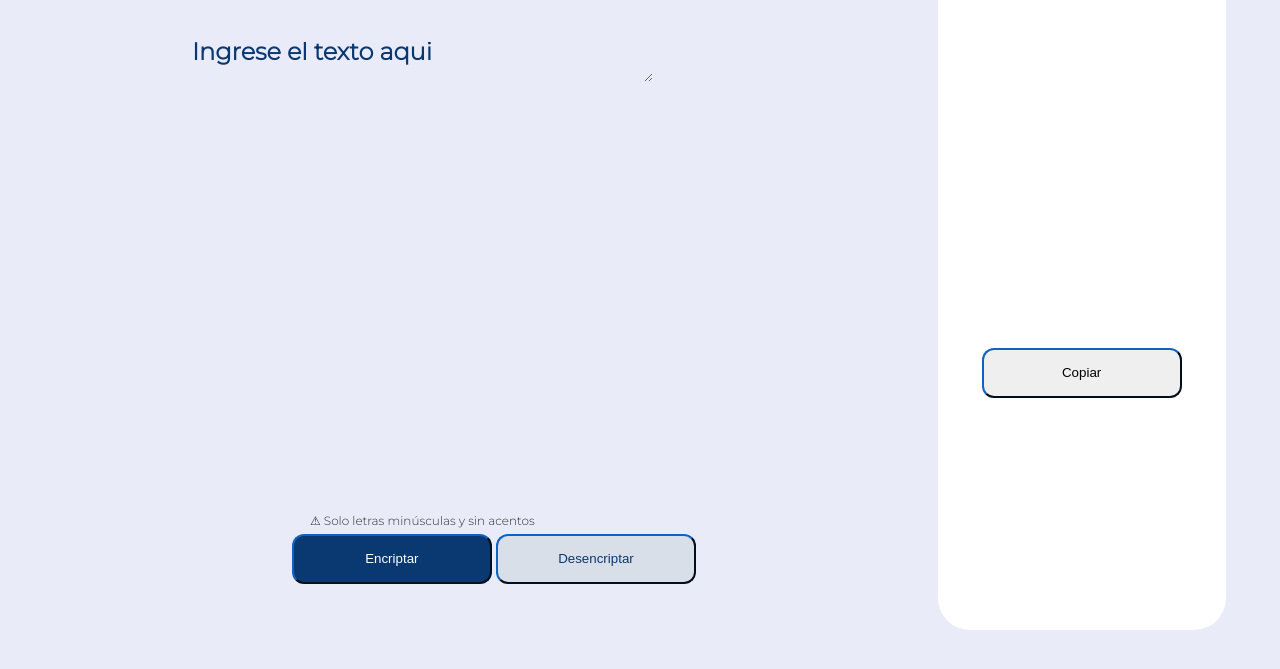
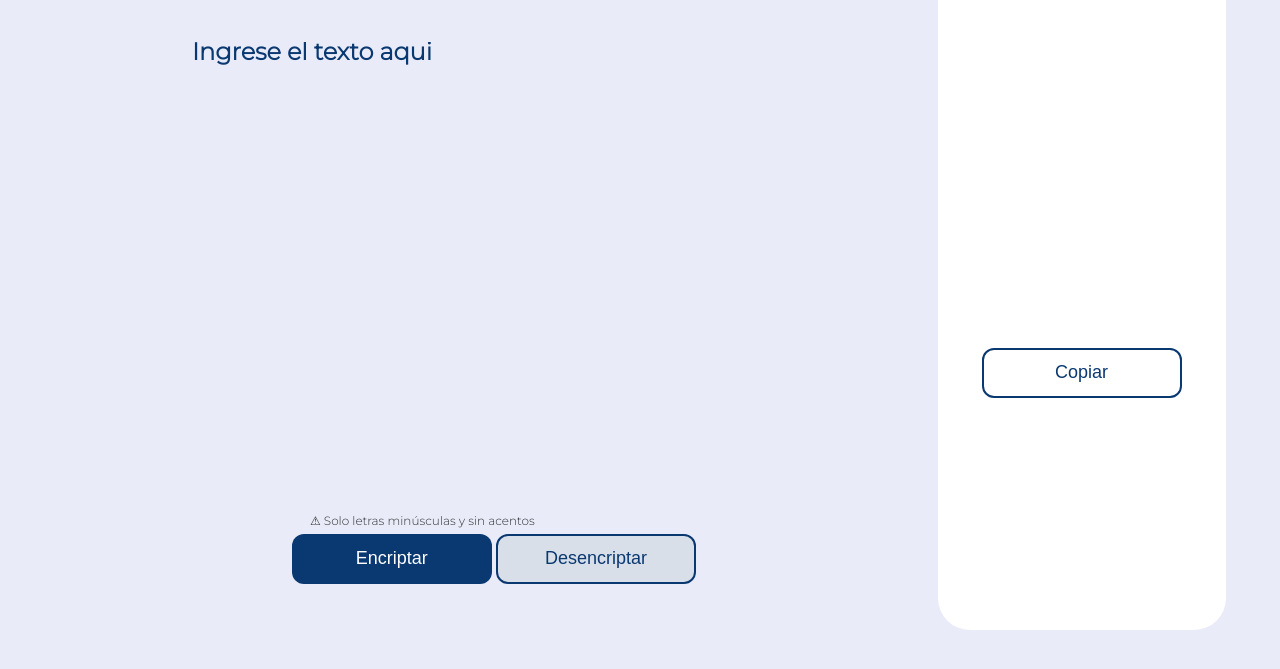
Before and after one commit to jamilSG/Challenge, a plain HTML site: page index.html in a window 1280 px wide. Both pictures are taken after a click on the button "Encriptar". Shown: the part 73-742 px from the top of the page. Drawn offline with Linux system fonts and the light colour scheme.

Commit message:
Corrigiendo conportamiento de color de textarea y botones

```diff
--- a/script.js
+++ b/script.js
@@ -60,21 +60,19 @@ function decodificar(texto){
 }
 
 function encriptar(){
-  /*alert("Hola")*/
-
   //reseteo entrada
   var texto = entrada.textContent;
   limpiezaWhitePannel();
+  entrada.textContent = "";
 
   salida.innerHTML = crear(texto);
 }
 
 function desencriptar(){
-  /*alert("Hola")*/
-
   //reseteo entrada
   var texto = entrada.textContent;
   limpiezaWhitePannel();
+  entrada.textContent = "";
 
   salida.innerHTML = decodificar(texto);
 }
--- a/style.css
+++ b/style.css
@@ -52,6 +52,10 @@ p{
 }
 
 .copiar{
+    background-color: white;
+    color: #0A3871;
+    border-style: solid;
+    border-color: #0A3871;
     visibility: hidden;
 }
 
@@ -71,31 +75,8 @@ p{
     align-items: flex-start;
 }
 
-/*
-
-En caso que San no funcione correctamente, almenos tenemos esta sección
-
-input[type="text"]{
+.textarea {
     color: #0A3871;
-    width: 60%;
-    border: 0;
-    margin-top: 25px;
-    font-size: 24px;
-
-    &:focus {
-        border: none;
-    }
-
-    &:active {
-        border: none;
-    }
-}
-
-::placeholder{
-    color: #0A3871;
-}
-*/
-.textarea {
     font-weight: bold;
     margin-top: 25px;
     font-size: 24px;
@@ -103,7 +84,7 @@ input[type="text"]{
     width: 60%;
     border: 0;
     overflow: hidden;
-    resize: vertical;
+    resize: none;
     min-height: 40px;
     line-height: 20px;
   }
@@ -113,6 +94,9 @@ input[type="text"]{
     color: #0A3871;
   }
 
+  .textarea:focus{
+    outline: none;
+  }
 
 .buttonSection{
     width: 60%;
@@ -129,18 +113,21 @@ input[type="button"]{
     width: 200px;
     height: 50px;
     border-radius: 12px;
-    border-color: #0A3871;
+    font-size: 18px;
 }
 
 .encriptar{
     margin-left: 33%;
     background-color: #0A3871;
     color: white;
+    border: none;
 }
 
 .desencriptar{
     background-color: #D8DFE8;
     color: #0A3871;
+    border-style: solid;
+    border-color: #0A3871;
 }
 
 /*funciones*/
```
